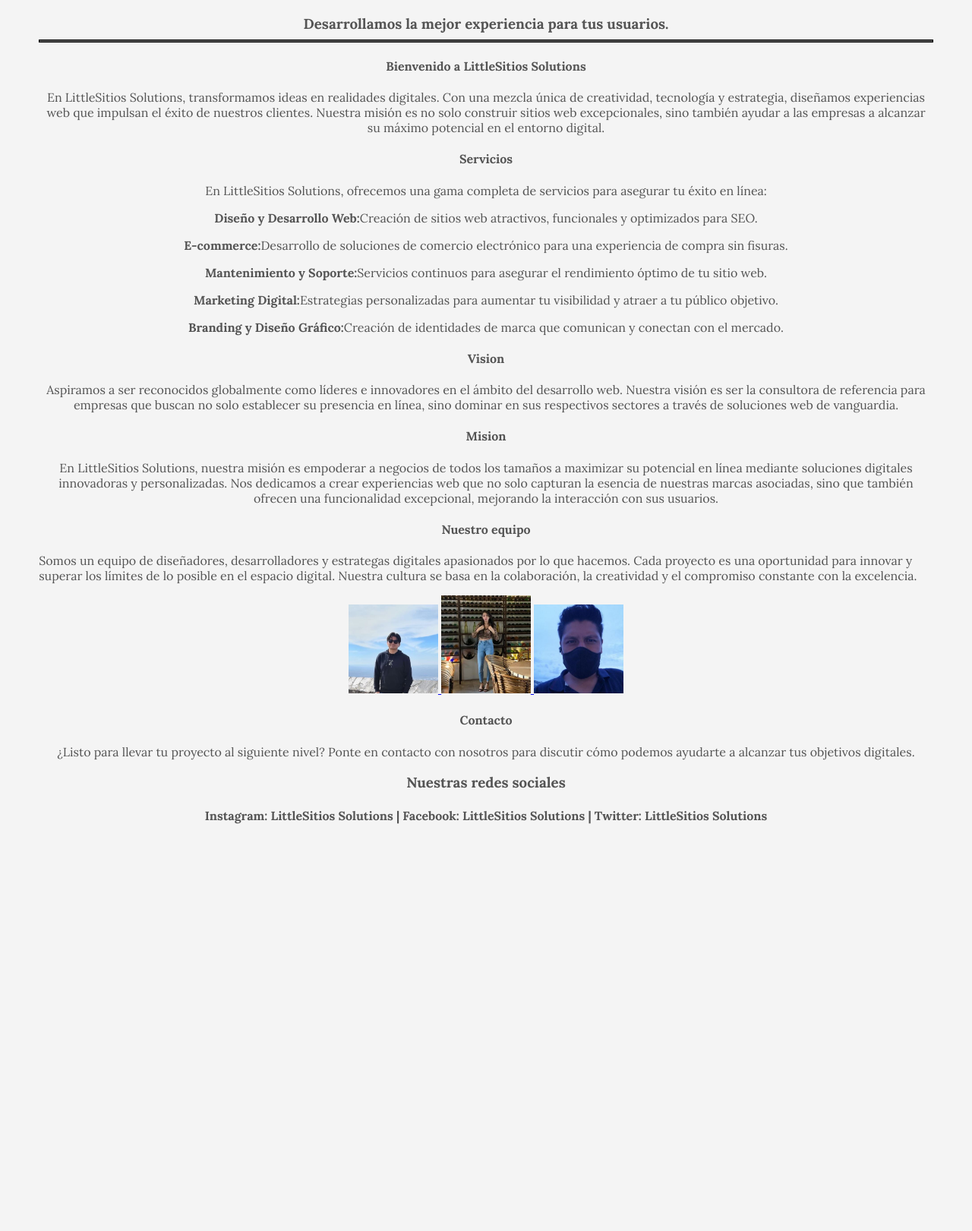
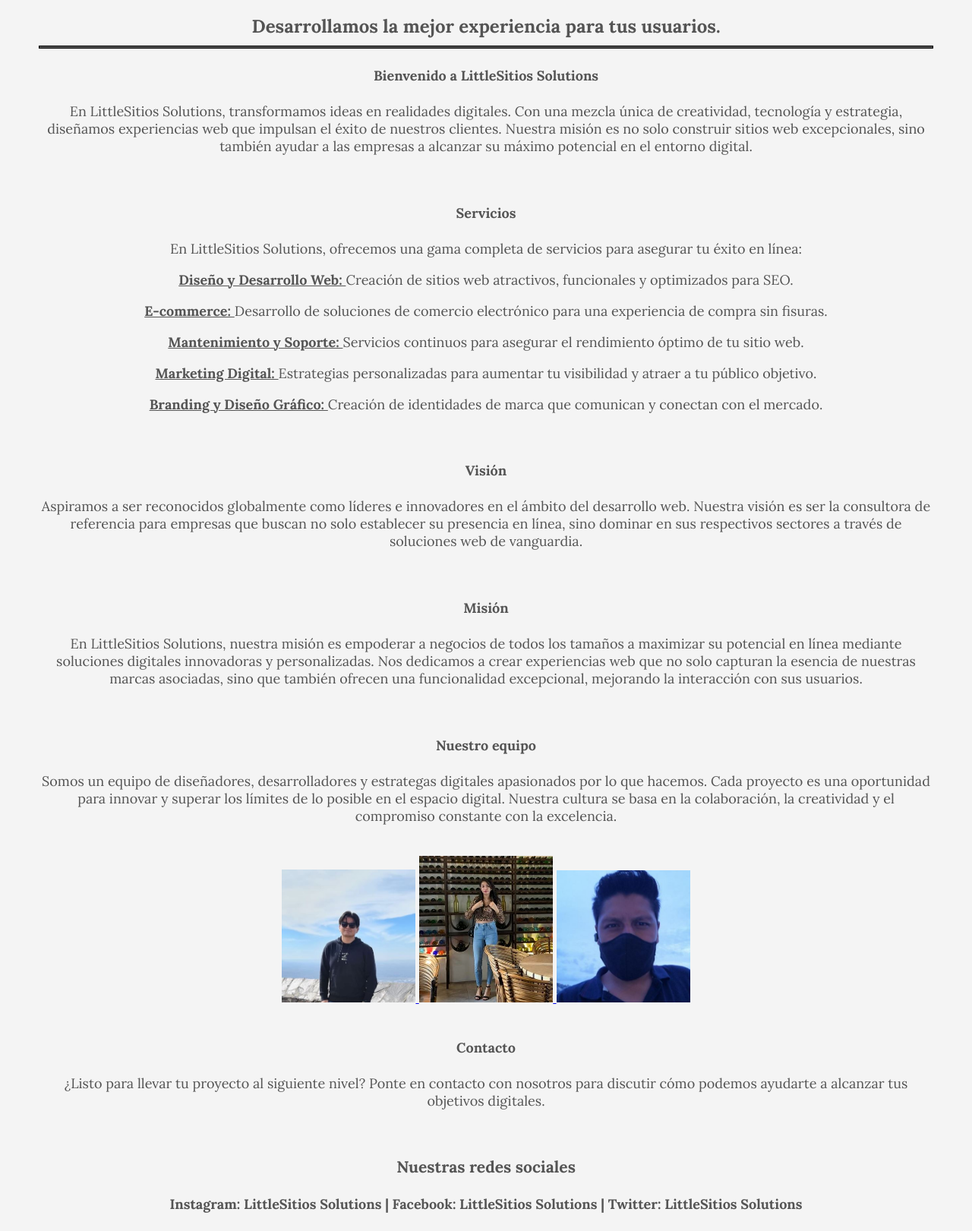
Before and after one commit to UVMCoyoacan/LittleSitiosS, a plain HTML site: page Web/index.html in a window 1280 px wide. Shown: the part 65-1686 px from the top of the page at 76% size. Before the commit the page ends 1170 px from the top, so only its background shows below. Drawn offline with Linux system fonts and the light colour scheme.

Commit message:
Agregar Formulario
Agregué mi formulario, hice correcciones en la ortografía y puse comentarios en cada sección de la página principal

```diff
--- /dev/null
+++ b/Web/cvs/cv_ronald/formulario/EstiloFormulario.css
@@ -0,0 +1,86 @@
+body{
+    font-family: Arial, Helvetica, sans-serif;
+    min-height: 100vh;
+    display: flex;
+    align-items: center;
+    justify-content: center;
+    background-color: #6773AA;
+}
+
+form{
+    padding: 50px 55px;
+    box-shadow: 0 0 20px rgba(0, 0, 0, 10);
+    border-radius: 20px;
+    text-align: center;
+    width: 450px;
+    background-color: #737FB2;
+}
+
+form h2{
+    color: #14F9A6;
+    font-size: 50px;
+}
+
+
+.form-txt{
+    display: flex;
+    justify-content: space-around;
+}
+
+.form-txt a{
+    color: white;
+    text-decoration: none;
+    font-size: 16px;
+    margin-bottom: 40px;
+}
+
+.form-txt a:hover{
+    color: #14F9A6;
+}
+
+.input-group{
+    display: flex;
+    flex-direction: column;
+}
+
+input , textarea{
+    background-color: #818EC6;
+    padding: 25px 14px;
+    margin-bottom: 25px;
+    border: 0;
+    border-radius: 5px;
+    font-size: 15px;
+    color: white;
+}
+
+::placeholder{
+    color: #BFC9F3;
+    font-size: 15px;
+}
+
+:focus{
+    outline: 1px solid #14F9A6;
+}
+
+.btn{
+    background-color: #14F9A6;
+    color: #146D31;
+    font-size: 17px;
+    cursor: pointer;
+}
+
+.btn:hover{
+    background-color: #14EA9B;
+}
+
+
+@media(max-width:991px){
+    body{
+        padding: 30px;
+    }
+
+    form{
+        width: 100%;
+    }
+
+}
--- a/Web/index.html
+++ b/Web/index.html
@@ -1,53 +1,65 @@
 <!DOCTYPE html>
 <html>
     <head>
-        <title>
-            LittleSitios Solutions
-        </title>
+        <title>LittleSitios Solutions</title>
         <link href="https://fonts.googleapis.com/css2?family=Lora:ital,wght@0,400;0,700;1,400;1,700&display=swap" rel="stylesheet">
         <link rel="stylesheet" href="static/estilo.css">
     </head>
     <body>
+
         <center><h1>LittleSitios Solutions</h1></center>
-        <center><h3>Desarrollamos la mejor experiencia para tus usuarios.</h3></center>
+        <center><h2>Desarrollamos la mejor experiencia para tus usuarios.</h2></center>
         <hr size="4" color="black">
 
-        <h4>Bienvenido a LittleSitios Solutions</h4>
-            <center><p>En LittleSitios Solutions, transformamos ideas en realidades digitales. Con una mezcla única de creatividad, tecnología y estrategia, diseñamos experiencias web que impulsan el éxito de nuestros clientes. Nuestra misión es no solo construir sitios web excepcionales, sino también ayudar a las empresas a alcanzar su máximo potencial en el entorno digital.</p></center>
-        <h4>Servicios</h4>
-            <center><p>En LittleSitios Solutions, ofrecemos una gama completa de servicios para asegurar tu éxito en línea:</p></center>
+        <!--Bienvenido a LittleSitios Solutions-->
+        <font size="4"><h4><strong>Bienvenido a LittleSitios Solutions</strong></h4></font>
+        <font size="4"><center><p>En LittleSitios Solutions, transformamos ideas en realidades digitales. Con una mezcla única de creatividad, tecnología y estrategia, diseñamos experiencias web que impulsan el éxito de nuestros clientes. Nuestra misión es no solo construir sitios web excepcionales, sino también ayudar a las empresas a alcanzar su máximo potencial en el entorno digital.</p></center></font><br>
+
+        <!--Servicios-->
+        <font size="4"><h4><strong>Servicios</strong></h4></font>
+        <font size="4"><center><p>En LittleSitios Solutions, ofrecemos una gama completa de servicios para asegurar tu éxito en línea:</p></center>
             <center>
-                <p><b>Diseño y Desarrollo Web:</b>Creación de sitios web atractivos, funcionales y optimizados para SEO.</p>
-                <p><b>E-commerce:</b>Desarrollo de soluciones de comercio electrónico para una experiencia de compra sin fisuras.</p>
-                <p><b>Mantenimiento y Soporte:</b>Servicios continuos para asegurar el rendimiento óptimo de tu sitio web.</p>
-                <p><b>Marketing Digital:</b>Estrategias personalizadas para aumentar tu visibilidad y atraer a tu público objetivo.</p>
-                <p><b>Branding y Diseño Gráfico:</b>Creación de identidades de marca que comunican y conectan con el mercado.</p>
-            </center>
+                <p><b><u>Diseño y Desarrollo Web: </b></u>Creación de sitios web atractivos, funcionales y optimizados para SEO.</p>
+                <p><b><u>E-commerce: </b></u>Desarrollo de soluciones de comercio electrónico para una experiencia de compra sin fisuras.</p>
+                <p><b><u>Mantenimiento y Soporte: </b></u>Servicios continuos para asegurar el rendimiento óptimo de tu sitio web.</p>
+                <p><b><u>Marketing Digital: </b></u>Estrategias personalizadas para aumentar tu visibilidad y atraer a tu público objetivo.</p>
+                <p><b><u>Branding y Diseño Gráfico: </b></u>Creación de identidades de marca que comunican y conectan con el mercado.</p>
+            </center></font><br>
 
-        <h4>Vision</h4>
-            <center><p>Aspiramos a ser reconocidos globalmente como líderes e innovadores en el ámbito del desarrollo web. Nuestra visión es ser la consultora de referencia para empresas que buscan no solo establecer su presencia en línea, sino dominar en sus respectivos sectores a través de soluciones web de vanguardia.</p></center>
-        <h4>Mision</h4>
-            <center><p>En LittleSitios Solutions, nuestra misión es empoderar a negocios de todos los tamaños a maximizar su potencial en línea mediante soluciones digitales innovadoras y personalizadas. Nos dedicamos a crear experiencias web que no solo capturan la esencia de nuestras marcas asociadas, sino que también ofrecen una funcionalidad excepcional, mejorando la interacción con sus usuarios.</p></center>
-        <center><h4>Nuestro equipo</h4></center>
-            <p>Somos un equipo de diseñadores, desarrolladores y estrategas digitales apasionados por lo que hacemos. Cada proyecto es una oportunidad para innovar y superar los límites de lo posible en el espacio digital. Nuestra cultura se basa en la colaboración, la creatividad y el compromiso constante con la excelencia.</p>
+        <!--Visión-->
+        <font size="4"><h4><strong>Visión</strong></h4></font>
+        <font size="4"><center><p>Aspiramos a ser reconocidos globalmente como líderes e innovadores en el ámbito del desarrollo web. Nuestra visión es ser la consultora de referencia para empresas que buscan no solo establecer su presencia en línea, sino dominar en sus respectivos sectores a través de soluciones web de vanguardia.</p></center></font><br>
+
+        <!--Misión-->
+        <font size="4"><h4><strong>Misión</strong></h4></font>
+        <font size="4"><center><p>En LittleSitios Solutions, nuestra misión es empoderar a negocios de todos los tamaños a maximizar su potencial en línea mediante soluciones digitales innovadoras y personalizadas. Nos dedicamos a crear experiencias web que no solo capturan la esencia de nuestras marcas asociadas, sino que también ofrecen una funcionalidad excepcional, mejorando la interacción con sus usuarios.</p></center></font><br>
+
+        <!--Nuestro equipo-->
+        <font size="4"><center><h4><strong>Nuestro equipo</strong></h4></center></font>
+        <font size="4"><center><p>Somos un equipo de diseñadores, desarrolladores y estrategas digitales apasionados por lo que hacemos. Cada proyecto es una oportunidad para innovar y superar los límites de lo posible en el espacio digital. Nuestra cultura se basa en la colaboración, la creatividad y el compromiso constante con la excelencia.</p></center></font><br>
+
+        <!--Imágenes-->
         <center>
             <a href="cvs/cv_victor/index.html" target="_blank">
-                <img src="static/images/victor.JPG" >
+            <img src="static/images/victor.JPG" >
             </a>
 
             <a href="cvs/cv_sofi/index.html" target="_blank">
-                <img src="static/images/sofi.JPG" >
+            <img src="static/images/sofi.JPG" >
             </a>
 
             <a href="cvs/cv_ronald/index.html" target="_blank">
-                <img src="static/images/ronald.JPG">
+            <img src="static/images/ronald.JPG">
             </a>
-        </center>
-        <h4>Contacto</h4>
-            <center><p>¿Listo para llevar tu proyecto al siguiente nivel? Ponte en contacto con nosotros para discutir cómo podemos ayudarte a alcanzar tus objetivos digitales.
-            </p></center>
-        <h3>Nuestras redes sociales</h3>
-        <h4>Instagram: LittleSitios Solutions | Facebook: LittleSitios Solutions | Twitter: LittleSitios Solutions</h4>
+        </center><br>
+
+        <!--Contacto-->
+        <font size="4"><h4><strong>Contacto</strong></h4></font>
+        <font size="4"><center><p>¿Listo para llevar tu proyecto al siguiente nivel? Ponte en contacto con nosotros para discutir cómo podemos ayudarte a alcanzar tus objetivos digitales.</p></center></font><br>
+
+        <!--Nuestras redes sociales-->
+        <font size="4"><h3><strong>Nuestras redes sociales</strong></h3></font>
+        <font size="4"><h4>Instagram: LittleSitios Solutions | Facebook: LittleSitios Solutions | Twitter: LittleSitios Solutions</h4></font>
 
     </body>
 </html>
--- a/Web/static/estilo.css
+++ b/Web/static/estilo.css
@@ -18,7 +18,7 @@ h1,h3,h4{
     margin: 0
 }
 img{
-    width: 10%;
+    width: 15%;
     height: auto;
     align-items: center;
 }
```
Also changed, not shown: Web/cvs/cv_ronald/formulario/Formulario.html (added, +37 -0 lines), Web/cvs/cv_ronald/formulario/scriptFormulario.js (added, +18 -0 lines), Web/cvs/cv_ronald/index.html (+5 -11 lines), Web/cvs/cv_sofi/index.html (+2 -1 lines), Web/cvs/cv_victor/index.html (+2 -2 lines).
